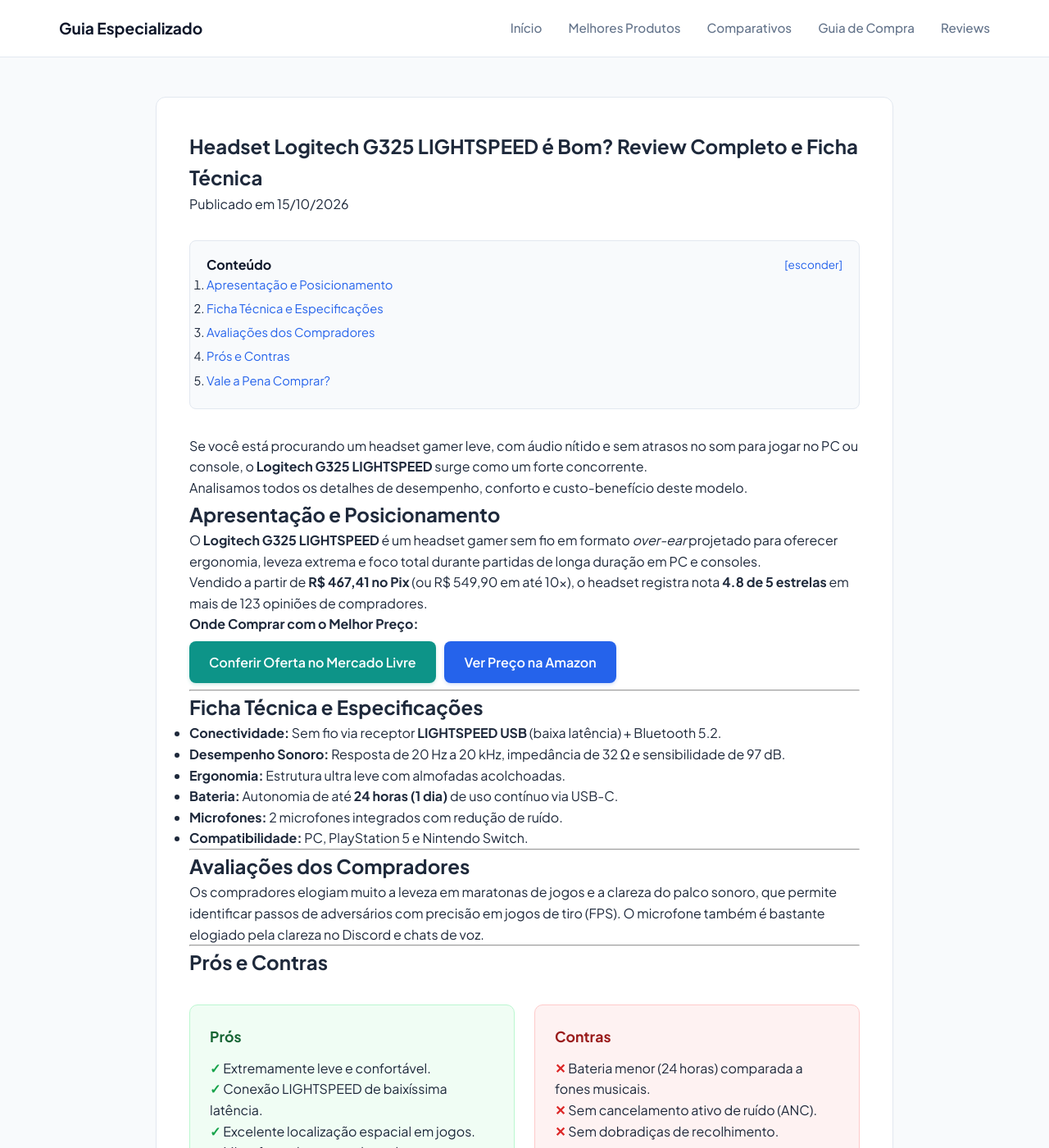
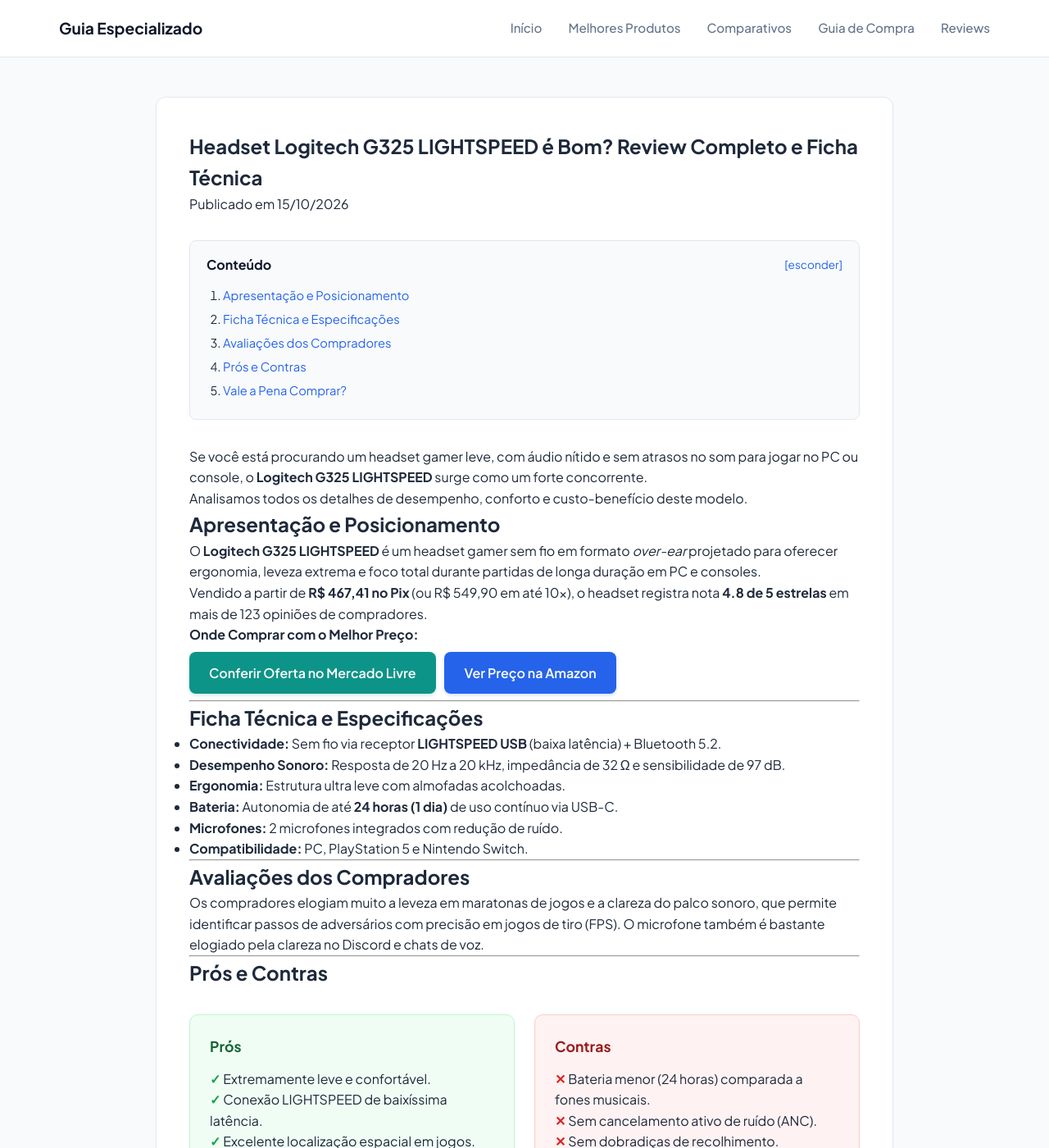
Before and after one commit to membroequipe/SiteReview, a Jekyll site: the page built from _posts/2026-10-15-logitech-g325-lightspeed-review.md, in a window 1280 px wide and 1400 px high. Shown: the whole window at 82% size. Built offline with Jekyll 4.4.1, drawn with Linux system fonts in a browser that asks for light colours.

Commit message:
Update style.css

```diff
--- a/assets/css/style.css
+++ b/assets/css/style.css
@@ -446,14 +446,11 @@
 }
 
 /* =========================================
-   ESTILO DO ÍNDICE RETRÁTIL (TOC JEYKLL)
-   ========================================= */
-/* =========================================
-   ESTILO DO ÍNDICE RETRÁTIL (TOC DEFINITIVO)
+   ESTILO DO ÍNDICE RETRÁTIL AUTOMÁTICO (TOC)
    ========================================= */
 .toc-container {
     background-color: #f8fafc;
-    border: 1px solid var(--border-color);
+    border: 1px solid var(--border-color, #e2e8f0);
     border-radius: 8px;
     padding: 1rem 1.25rem;
     margin: 2rem 0;
@@ -462,7 +459,7 @@
 .toc-container details summary {
     cursor: pointer;
     font-size: 1rem;
-    color: var(--primary);
+    color: var(--primary, #0f172a);
     user-select: none;
     list-style: none;
     display: flex;
@@ -485,8 +482,8 @@
     display: none;
 }
 
-/* Estilização da lista de links do Kramdown */
-.toc-container ul {
+/* Lista numerada gerada automaticamente pelo JavaScript */
+.toc-container ol {
     padding-left: 1.25rem;
     margin-top: 0.8rem;
     margin-bottom: 0;
@@ -505,32 +502,3 @@
 .toc-container a:hover {
     text-decoration: underline;
 }
-
-/* Título e Estilização do cabeçalho do ToC */
-#toc-title {
-    font-weight: 700;
-    font-size: 1rem;
-    color: var(--primary);
-    list-style: none;
-    margin-bottom: 0.5rem;
-}
-
-/* Transforma o índice gerado pelo Kramdown em lista elegante */
-#markdown-toc {
-    padding-left: 1.25rem;
-    margin-bottom: 0;
-}
-
-#markdown-toc li {
-    margin-bottom: 0.35rem;
-    font-size: 0.92rem;
-}
-
-#markdown-toc a {
-    color: #2563eb;
-    text-decoration: none;
-}
-
-#markdown-toc a:hover {
-    text-decoration: underline;
-}
```
